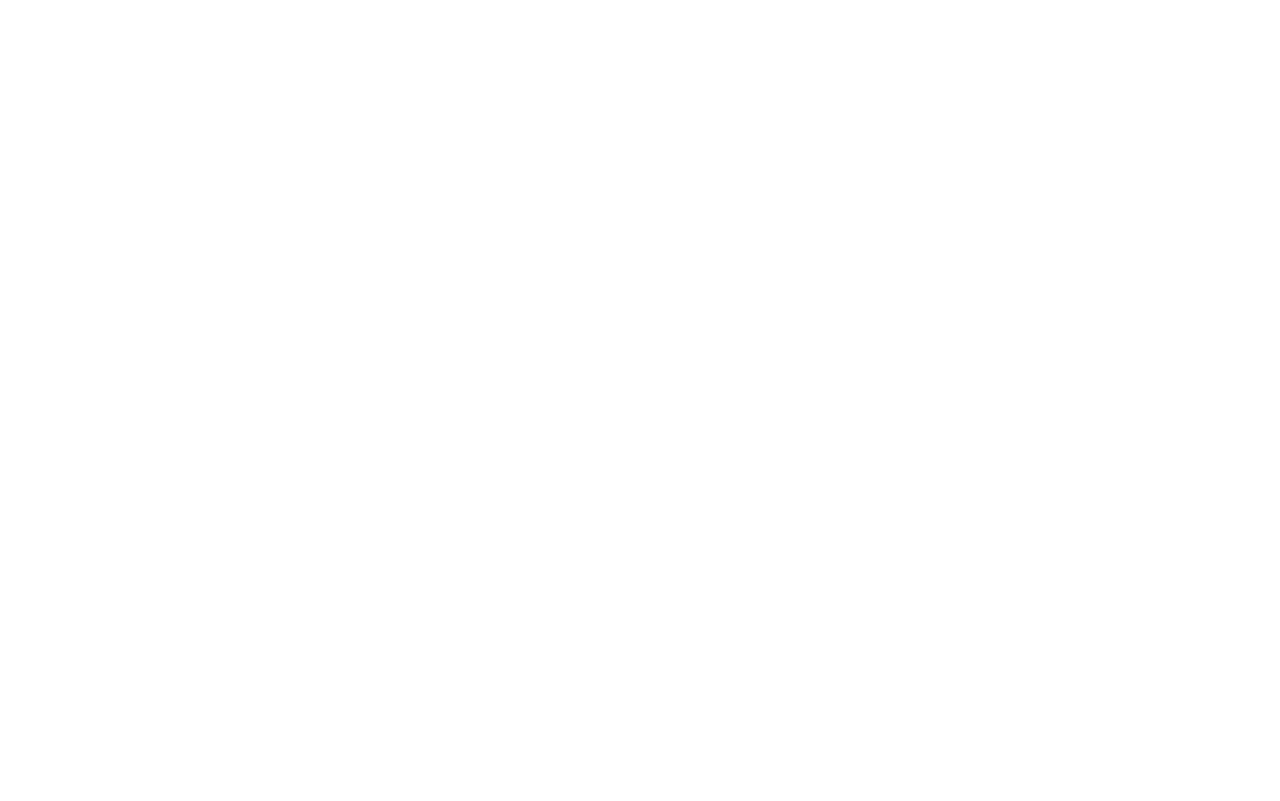
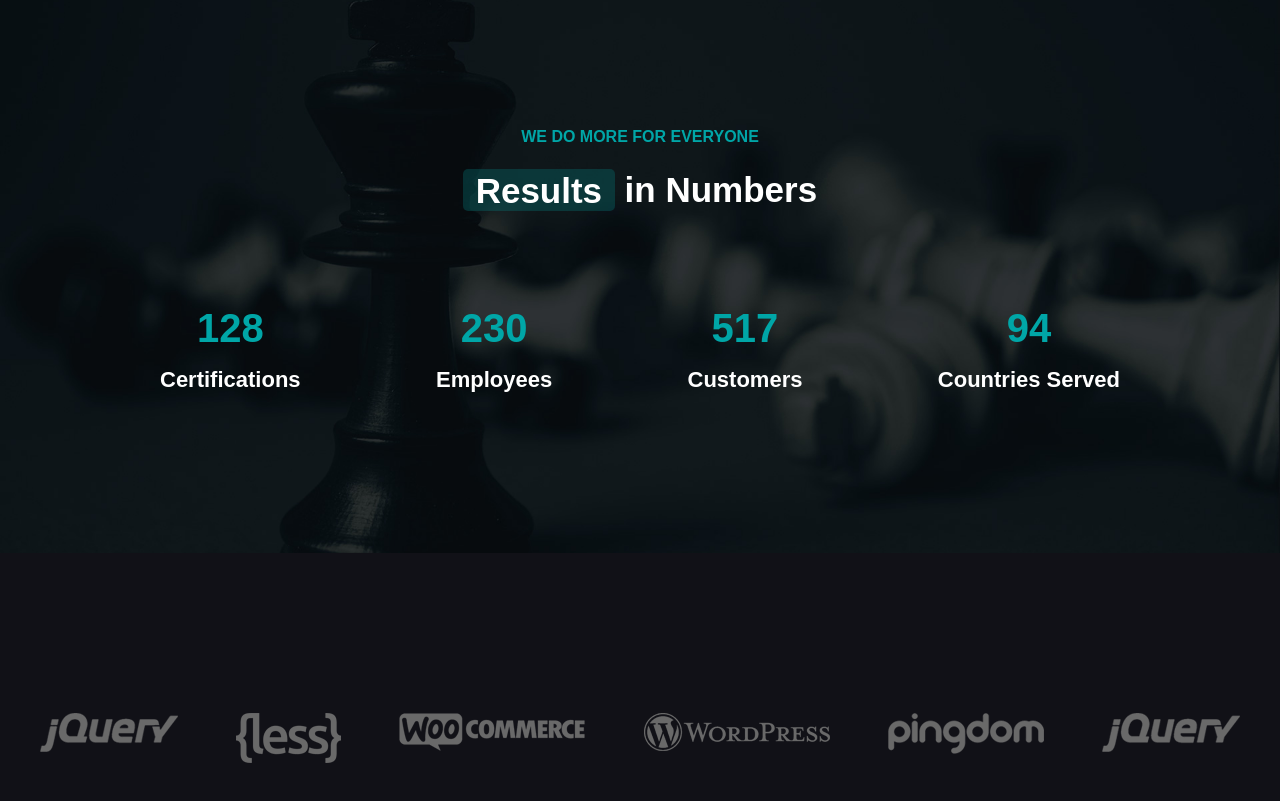
Before and after one commit to isma-91/proj-html-vuejs, a Vue app: page / in a window 1280 px wide. Shown: the part 3955-4756 px from the top of the page. Before the commit the page ends 3987 px from the top, so only its background shows below. Built offline with nearby package versions, Linux system fonts and the light colour scheme; a web font is replaced by a local one.

Commit message:
Add resul;ts section with sponsors

```diff
--- a/src/components/MainPage.vue
+++ b/src/components/MainPage.vue
@@ -6,6 +6,8 @@
 <ProjectResultsPage
 :arrCardSelectors="arrCardSelectors"
 :arrProjectCards="arrProjectCards"
+:arrResults="arrResults"
+:arrSponsors="arrSponsors"
 />
 <FormPage />
 </main>
@@ -102,6 +104,50 @@
           text: 'Lorem ipsum dolor sit amet, consectetur adipiscing alit.',
         },
       ],
+      arrResults: [
+        {
+          title: 'Certifications',
+          total: 128,
+        },
+        {
+          title: 'Employees',
+          total: 230,
+        },
+        {
+          title: 'Customers',
+          total: 517,
+        },
+        {
+          title: 'Countries Served',
+          total: 94,
+        },
+      ],
+      arrSponsors: [
+        {
+          id: 1,
+          url: 'logo-4.png',
+        },
+        {
+          id: 2,
+          url: 'logo-5.png',
+        },
+        {
+          id: 3,
+          url: 'logo-1.png',
+        },
+        {
+          id: 4,
+          url: 'logo-2.png',
+        },
+        {
+          id: 5,
+          url: 'logo-3.png',
+        },
+        {
+          id: 6,
+          url: 'logo-4.png',
+        },
+      ],
     };
   },
 };
--- a/src/components/ProjectResulsPage.vue
+++ b/src/components/ProjectResulsPage.vue
@@ -23,9 +23,38 @@
       />
       </ul>
   </div>
+  <!-- Può una section stare dentro un altra section? -->
+  <section class="results">
+    <div class="container">
+      <div class="intros">we do more for everyone</div>
+      <h2><span class="green">Results</span> in Numbers</h2>
+      <div class="results-outer">
+        <ul
+        v-for="result in arrResults"
+        :key="result.total">
+          <li class="total-number">
+            {{ result.total }}
+          </li>
+          <li class="category">
+            {{ result.title }}
+          </li>
+        </ul>
+      </div>
+    </div>
+  </section>
+  <section class="sponsor">
+    <ul class="container">
+      <li
+      v-for="sponsor in arrSponsors"
+      :key="sponsor.id">
+    <img :src="require(`@/assets/img/${sponsor.url}`)" alt="">
+    </li>
+    </ul>
+  </section>
 </section>
 </template>
 
+// TODO: Cercare di fare il "Filtro" per le cards
 <script>
 import ProjectCardPage from '@/components/ProjectCardPage.vue';
 
@@ -37,6 +66,8 @@
   props: {
     arrCardSelectors: Array,
     arrProjectCards: Array,
+    arrResults: Array,
+    arrSponsors: Array,
   },
   data() {
     return {
@@ -50,9 +81,9 @@
   //     return this.arrProjectCards.filter((objCard));
   //   },
   // },
-  created() {
-    console.log(this.arrProjectCards);
-  },
+  // created() {
+  //   console.log(this.arrProjectCards);
+  // },
 };
 </script>
 
@@ -60,7 +91,7 @@
 @import '@/assets/variables.scss';
 
 .projects {
-  margin: 7rem 0;
+  margin-top: 7rem 0;
 }
 .container {
   flex-wrap: wrap;
@@ -122,4 +153,64 @@
   gap: 2rem;
 }
 
+.results {
+  background-image: url('@/assets/img/bg-7.jpg');
+  background-position: center;
+  background-size: cover;
+  background-repeat: no-repeat;
+
+  margin-top: 10rem;
+  padding: 10rem;
+}
+
+.results h2 {
+  color: $secondary-color;
+  span{
+    color: $secondary-color;
+  }
+}
+
+.results-outer {
+  width: 100%;
+
+  display: flex;
+  justify-content: space-between;
+
+  margin-top: 6rem;
+}
+
+.results-outer ul {
+  text-align: center;
+}
+
+.total-number {
+  font-size: 40px;
+  font-weight: 600;
+  color: $third-color;
+
+  margin-bottom: 1rem;
+}
+
+.category {
+  color: $secondary-color;
+  font-weight: 600;
+  font-size: 22px;
+}
+
+.sponsor {
+  background-color: #111117;
+  padding: 10rem 0;
+
+  display: flex;
+}
+
+.sponsor .container {
+  width: 100%;
+  justify-content: space-between;
+
+    img {
+      filter: brightness(3);
+    }
+}
+
 </style>
```
